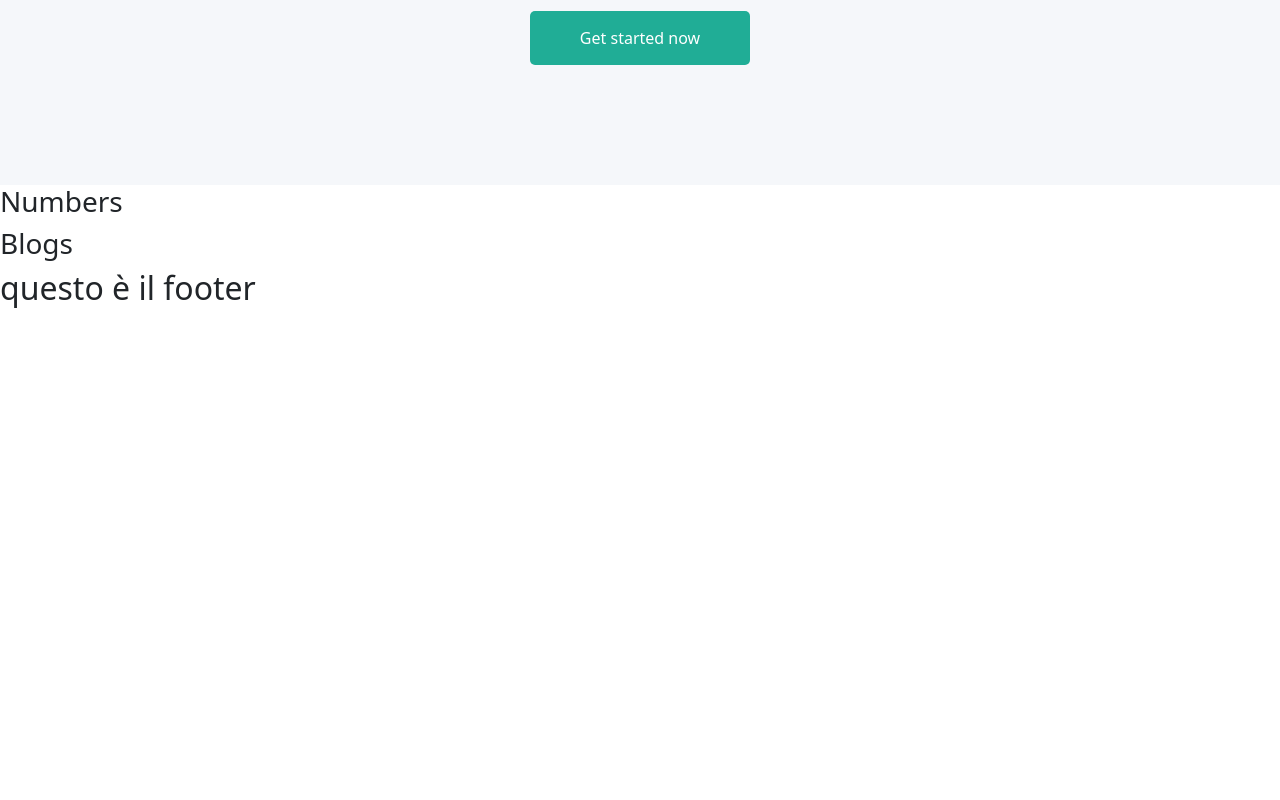
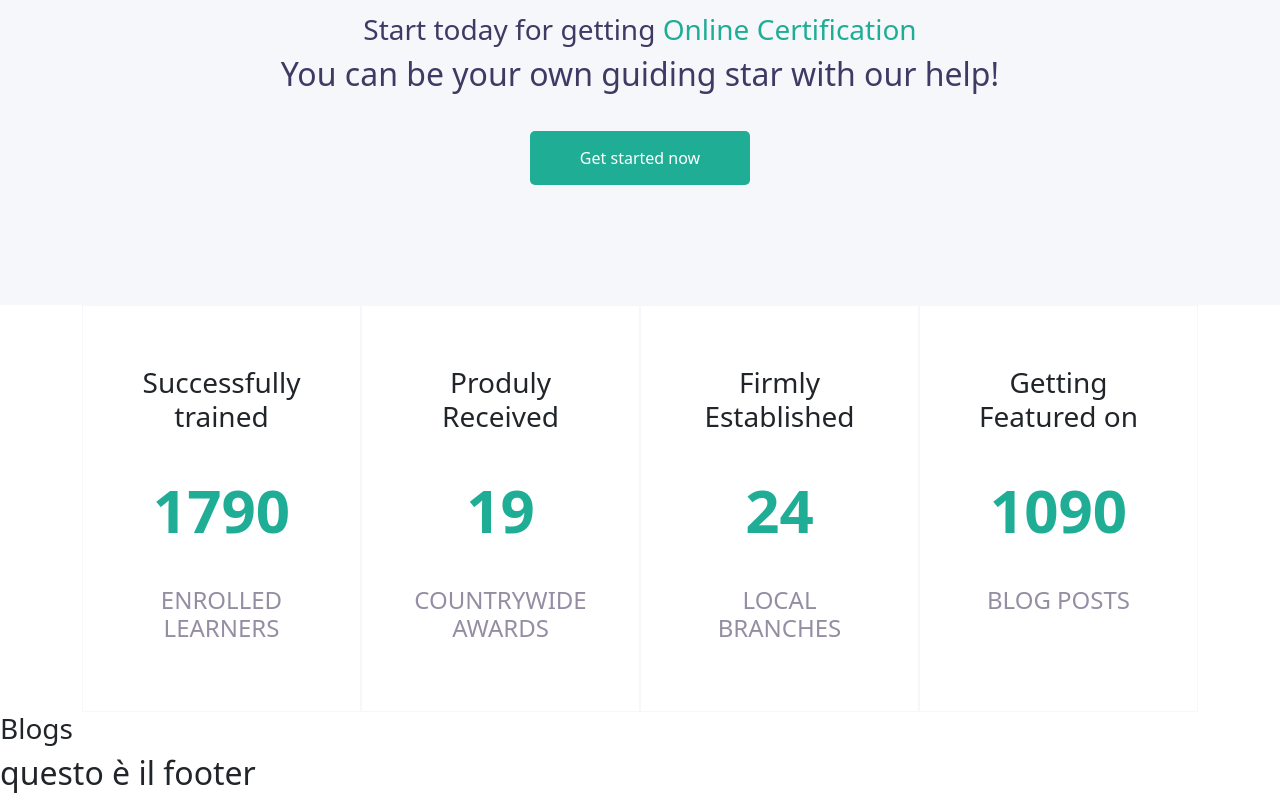
Before and after one commit to TartagliaFilippo/proj-html-vuejs, a Vue app: page / in a window 1280 px wide. Shown: the part 4220-5020 px from the top of the page. Before the commit the page ends 4535 px from the top, so only its background shows below. Built offline with nearby package versions, Linux system fonts and the light colour scheme.

Commit message:
add numbers card, add style

```diff
--- a/src/components/sectionsMain/LearnersSection.vue
+++ b/src/components/sectionsMain/LearnersSection.vue
@@ -63,6 +63,7 @@ export default {
 .wrapper {
   background-color: #f5f7fa;
   text-align: center;
+  padding-top: 120px;
 
   .title-container {
     h4 {
--- a/src/components/sectionsMain/NumbersSection.vue
+++ b/src/components/sectionsMain/NumbersSection.vue
@@ -1,9 +1,56 @@
 <script>
-export default {};
+import CardNumbers from "./cards/CardNumbers.vue";
+
+export default {
+  data() {
+    return {
+      listCards: [
+        {
+          title: "Successfully trained",
+          value: "1790",
+          detail: "ENROLLED LEARNERS",
+        },
+        {
+          title: "Produly Received",
+          value: "19",
+          detail: "COUNTRYWIDE AWARDS",
+        },
+        {
+          title: "Firmly Established",
+          value: "24",
+          detail: "LOCAL BRANCHES",
+        },
+        {
+          title: "Getting Featured on",
+          value: "1090",
+          detail: "BLOG POSTS",
+        },
+      ],
+    };
+  },
+
+  components: { CardNumbers },
+};
 </script>
 
 <template>
-  <h3>Numbers</h3>
+  <div class="wrapper">
+    <div class="container">
+      <CardNumbers
+        v-for="(item, index) in listCards"
+        :key="listCards[index]"
+        :data="item"
+      />
+    </div>
+  </div>
 </template>
 
-<style lang="scss" scoped></style>
+<style lang="scss" scoped>
+.wrapper {
+  background-color: white;
+
+  .container {
+    display: flex;
+  }
+}
+</style>
--- /dev/null
+++ b/src/components/sectionsMain/cards/CardNumbers.vue
@@ -0,0 +1,39 @@
+<script>
+export default {
+  props: { data: Object },
+};
+</script>
+
+<template>
+  <div class="card-container">
+    <h3>{{ data.title }}</h3>
+    <h1>{{ data.value }}</h1>
+    <h4>{{ data.detail }}</h4>
+  </div>
+</template>
+
+<style lang="scss" scoped>
+.card-container {
+  width: 25%;
+  background-color: white;
+
+  text-align: center;
+  border: 1px solid #f5f7fa;
+  padding: 60px 40px;
+
+  h3 {
+    text-align: center;
+  }
+
+  h1 {
+    color: #20ad96;
+    font-size: 60px;
+    font-weight: bolder;
+    margin: 40px 0;
+  }
+
+  h4 {
+    color: #958ea3;
+  }
+}
+</style>
```
